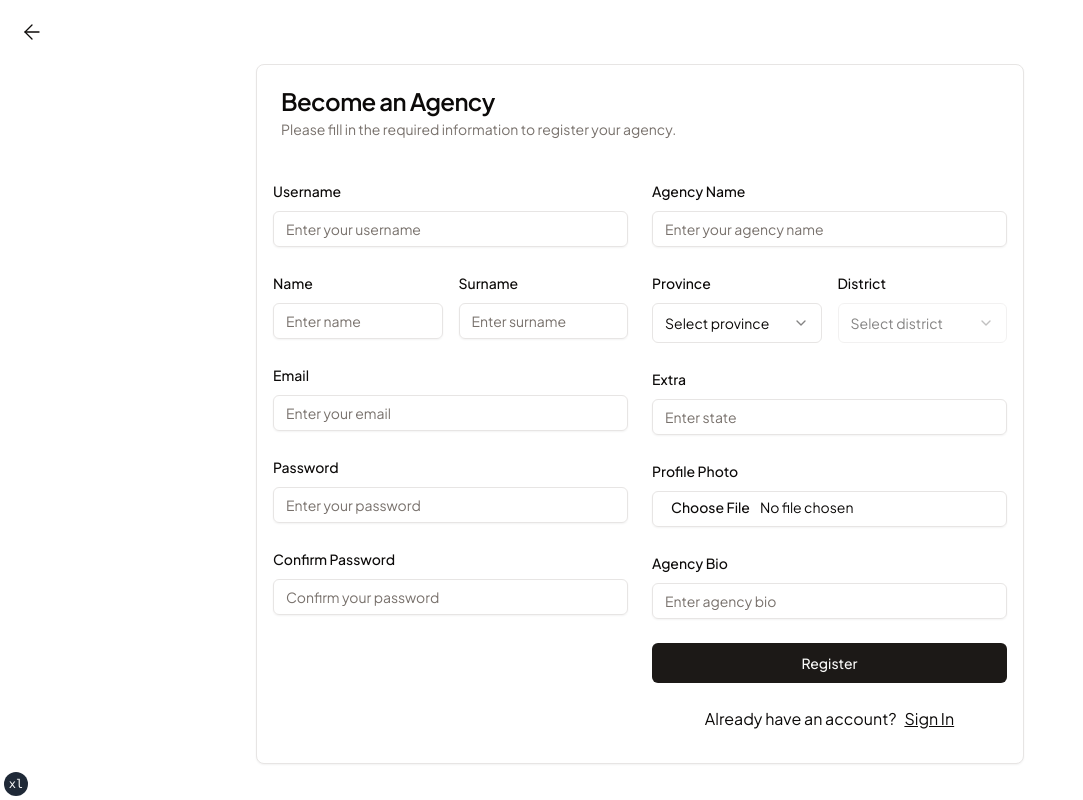
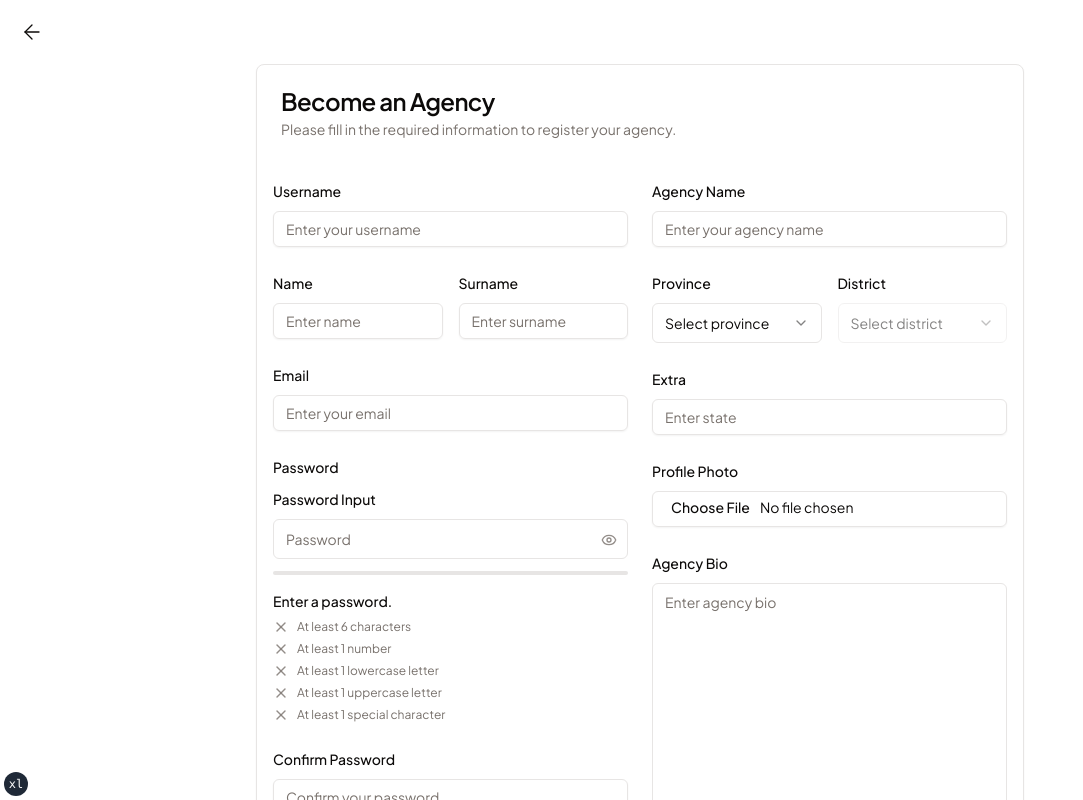
Before and after one commit to deu-graduation-project/docu-connect-frontend, a Next.js app: page /become-an-agency in a window 1280 px wide. Shown: the top 800 px of the page, without its empty margins (0-1083 px from the left). Built offline with nearby package versions, Linux system fonts and the light colour scheme.

Commit message:
aniamtion password, pending order update.

```diff
--- a/src/app/(auth)/become-an-agency/page.tsx
+++ b/src/app/(auth)/become-an-agency/page.tsx
@@ -12,6 +12,7 @@ import {
   FormLabel,
   FormMessage,
 } from "@/components/ui/form"
+import { Textarea } from "@/components/ui/textarea"
 import {
   Card,
   CardContent,
@@ -26,6 +27,7 @@ import { Icons } from "@/components/icons"
 import { userService } from "@/services/user-service"
 import { useEffect, useState } from "react"
 import useAuthStatus from "@/lib/queries/auth-status"
+import { InputPassWord } from "@/components/ui/animation-password-input"
 import { useMemo } from "react"
 import {
   Select,
@@ -229,8 +231,7 @@ export default function BecomeAnAgency() {
                     <FormItem className="w-full">
                       <FormLabel>Password</FormLabel>
                       <FormControl>
-                        <Input
-                          type="password"
+                        <InputPassWord
                           placeholder="Enter your password"
                           {...field}
                         />
@@ -381,7 +382,11 @@ export default function BecomeAnAgency() {
                     <FormItem className="w-full">
                       <FormLabel>Agency Bio</FormLabel>
                       <FormControl>
-                        <Input placeholder="Enter agency bio" {...field} />
+                        <Textarea
+                          className="h-[232px] resize-none"
+                          placeholder="Enter agency bio"
+                          {...field}
+                        />
                       </FormControl>
                       <FormMessage />
                     </FormItem>
--- a/src/app/dashboard/create-products/page.tsx
+++ b/src/app/dashboard/create-products/page.tsx
@@ -46,7 +46,7 @@ export default function CreateProducts() {
   // Remove the queryClient.invalidateQueries call from inside queryFn
   const { data, isLoading, error, refetch } = useQuery({
     queryKey: ["viewCreatedProducts"],
-    queryFn: () => productService.getProducts(0, 10),
+    queryFn: () => productService.getProducts(0, 20),
     enabled: authData?.isAdmin,
     staleTime: 0, // This ensures the data is always considered stale and will refetch
   })
--- a/src/app/dashboard/product-list/page.tsx
+++ b/src/app/dashboard/product-list/page.tsx
@@ -93,7 +93,7 @@ export default function ProductList() {
     <div className="w-full max-w-4xl space-y-4">
       <Card className="m-4">
         <CardHeader className="flex flex-row items-center justify-between">
-          <div className="flex max-w-lg flex-col gap-2">
+          <div className="flex max-w-lg flex-col gap-2 px-4">
             <CardTitle>Set Product Prices for Your Agency</CardTitle>
             <CardDescription className="mr-4">
               Assign prices to the products available for your agency. These
--- a/src/app/dashboard/profile/components/pending-orders-section.tsx
+++ b/src/app/dashboard/profile/components/pending-orders-section.tsx
@@ -351,7 +351,12 @@ const OrderCard = ({ order }) => {
                             {file.fileName}
                           </span>
                         </div>
-                        <button className="rounded-md bg-primary/10 p-1 text-xs text-primary hover:bg-primary/20">
+                        <button
+                          onClick={() => {
+                            fileService.downloadFile(file.fileUrl)
+                          }}
+                          className="rounded-md bg-primary/10 p-1 text-xs text-primary hover:bg-primary/20"
+                        >
                           <Icons.download className="h-4 w-4" />
                         </button>
                       </div>
@@ -397,9 +402,6 @@ const OrderCard = ({ order }) => {
                 <button className="flex-1 rounded-md border border-destructive bg-destructive/10 py-2 text-sm font-medium text-destructive hover:bg-destructive/20">
                   Cancel Order
                 </button>
-                <button className="flex-1 rounded-md bg-primary py-2 text-sm font-medium text-primary-foreground hover:bg-primary/90">
-                  Contact Agency
-                </button>
               </div>
             </div>
           </SheetContent>
--- a/src/components/forms/create-agency-product-form.tsx
+++ b/src/components/forms/create-agency-product-form.tsx
@@ -39,7 +39,7 @@ export default function CreateAgencyProductForm() {
     },
     enabled: !!authStatus?.userId,
   })
-
+  console.log("Product List:", productList)
   // Get the actual products array from the response
   const products = productList?.products || []
 
@@ -123,9 +123,9 @@ export default function CreateAgencyProductForm() {
   }
 
   return (
-    <div className="mx-auto max-w-4xl">
-      <Card className="border-none">
-        <CardContent className="border-none p-0">
+    <div className="mx-auto h-[550px] max-w-4xl">
+      <Card className="h-[550px] overflow-y-scroll border-none">
+        <CardContent className="border-none p-4">
           {products.length === 0 ? (
             <div className="text-center text-muted-foreground">
               No products available to add prices
--- /dev/null
+++ b/src/components/ui/animation-password-input.tsx
@@ -0,0 +1,180 @@
+"use client"
+
+import * as React from "react"
+import { useMemo, useState } from "react"
+import * as LabelPrimitive from "@radix-ui/react-label"
+import { VariantProps, cva } from "class-variance-authority"
+import { Check, Eye, EyeOff, X } from "lucide-react"
+
+import { cn } from "@/lib/utils"
+
+const labelVariants = cva(
+  "text-sm font-medium leading-none peer-disabled:cursor-not-allowed peer-disabled:opacity-70"
+)
+
+const Label = React.forwardRef<
+  React.ElementRef<typeof LabelPrimitive.Root>,
+  React.ComponentPropsWithoutRef<typeof LabelPrimitive.Root> &
+    VariantProps<typeof labelVariants>
+>(({ className, ...props }, ref) => (
+  <LabelPrimitive.Root
+    ref={ref}
+    className={cn(labelVariants(), className)}
+    {...props}
+  />
+))
+Label.displayName = LabelPrimitive.Root.displayName
+
+export interface InputProps
+  extends React.InputHTMLAttributes<HTMLInputElement> {}
+
+const Input = React.forwardRef<HTMLInputElement, InputProps>(
+  ({ className, type, ...props }, ref) => {
+    return (
+      <input
+        type={type}
+        className={cn(
+          "flex h-10 w-full rounded-md border border-input bg-transparent px-3 py-2 text-sm ring-offset-background file:border-0 file:bg-transparent file:text-sm file:font-medium placeholder:text-muted-foreground focus-visible:outline-none focus-visible:ring-2 focus-visible:ring-ring focus-visible:ring-offset-2 disabled:cursor-not-allowed disabled:opacity-50",
+          className
+        )}
+        ref={ref}
+        {...props}
+      />
+    )
+  }
+)
+Input.displayName = "Input"
+
+export function InputPassWord() {
+  const [password, setPassword] = useState("")
+  const [isVisible, setIsVisible] = useState<boolean>(false)
+
+  const toggleVisibility = () => setIsVisible((prevState) => !prevState)
+
+  const checkStrength = (pass: string) => {
+    const requirements = [
+      { regex: /.{6,}/, text: "At least 6 characters" },
+      { regex: /[0-9]/, text: "At least 1 number" },
+      { regex: /[a-z]/, text: "At least 1 lowercase letter" },
+      { regex: /[A-Z]/, text: "At least 1 uppercase letter" },
+      { regex: /[!@#$%^&*(),.?":{}|<>]/, text: "At least 1 special character" },
+    ]
+
+    return requirements.map((req) => ({
+      met: req.regex.test(pass),
+      text: req.text,
+    }))
+  }
+
+  const strength = checkStrength(password)
+
+  const strengthScore = useMemo(() => {
+    return strength.filter((req) => req.met).length
+  }, [strength])
+
+  const getStrengthColor = (score: number) => {
+    if (score === 0) return "bg-border"
+    if (score <= 1) return "bg-red-500"
+    if (score <= 2) return "bg-orange-500"
+    if (score === 3) return "bg-amber-500"
+    if (score === 4) return "bg-yellow-500"
+    return "bg-emerald-500" // 满足所有5项时
+  }
+
+  const getStrengthText = (score: number) => {
+    if (score === 0) return "Enter a password"
+    if (score <= 2) return "Weak password"
+    if (score <= 3) return "Medium password"
+    if (score === 4) return "Strong password"
+    return "Very strong password" // 满足所有5项时
+  }
+
+  return (
+    <div>
+      <div className="w-full space-y-2">
+        <Label>Password Input</Label>
+        <div className="relative">
+          <Input
+            className="pe-9"
+            placeholder="Password"
+            type={isVisible ? "text" : "password"}
+            value={password}
+            onChange={(e) => setPassword(e.target.value)}
+            aria-invalid={strengthScore < 4}
+            aria-describedby="password-strength"
+          />
+          <button
+            className="absolute inset-y-px end-px flex h-full w-9 items-center justify-center rounded-e-lg text-muted-foreground/80 transition-shadow hover:text-foreground focus-visible:border focus-visible:border-ring focus-visible:text-foreground focus-visible:outline-none focus-visible:ring-2 focus-visible:ring-ring/30 focus-visible:ring-offset-2 disabled:pointer-events-none disabled:cursor-not-allowed disabled:opacity-50"
+            type="button"
+            onClick={toggleVisibility}
+            aria-label={isVisible ? "Hide password" : "Show password"}
+            aria-pressed={isVisible}
+            aria-controls="password"
+          >
+            {isVisible ? (
+              <EyeOff size={16} strokeWidth={2} aria-hidden="true" />
+            ) : (
+              <Eye size={16} strokeWidth={2} aria-hidden="true" />
+            )}
+          </button>
+        </div>
+      </div>
+
+      {/* Password strength indicator */}
+      <div
+        className="mb-4 mt-3 h-1 w-full overflow-hidden rounded-full bg-border"
+        role="progressbar"
+        aria-valuenow={strengthScore}
+        aria-valuemin={0}
+        aria-valuemax={5}
+        aria-label="Password strength"
+      >
+        <div
+          className={`h-full ${getStrengthColor(
+            strengthScore
+          )} transition-all duration-500 ease-out`}
+          style={{ width: `${(strengthScore / 5) * 100}%` }}
+        ></div>
+      </div>
+
+      {/* Password strength description */}
+      <p
+        id="password-strength"
+        className="mb-2 text-sm font-medium text-foreground"
+      >
+        {getStrengthText(strengthScore)}.
+      </p>
+
+      {/* Password requirements list */}
+      <ul className="space-y-1.5" aria-label="Password requirements">
+        {strength.map((req, index) => (
+          <li key={index} className="flex items-center gap-2">
+            {req.met ? (
+              <Check
+                size={16}
+                className="text-emerald-500"
+                aria-hidden="true"
+              />
+            ) : (
+              <X
+                size={16}
+                className="text-muted-foreground/80"
+                aria-hidden="true"
+              />
+            )}
+            <span
+              className={`text-xs ${
+                req.met ? "text-emerald-600" : "text-muted-foreground"
+              }`}
+            >
+              {req.text}
+              <span className="sr-only">
+                {req.met ? " - Requirement met" : " - Requirement not met"}
+              </span>
+            </span>
+          </li>
+        ))}
+      </ul>
+    </div>
+  )
+}
--- a/src/types/classes.ts
+++ b/src/types/classes.ts
@@ -183,7 +183,9 @@ export interface GetUserByIdResponse {
   surname: string
   email: string
   emailConfirmed: boolean
+
   userOrders: {
+    createdDate: Date
     orderCode: string
     orderState: string
     totalPrice: number
```
Also changed, not shown: src/components/forms/sign-up-form.tsx (+37 -36 lines).
